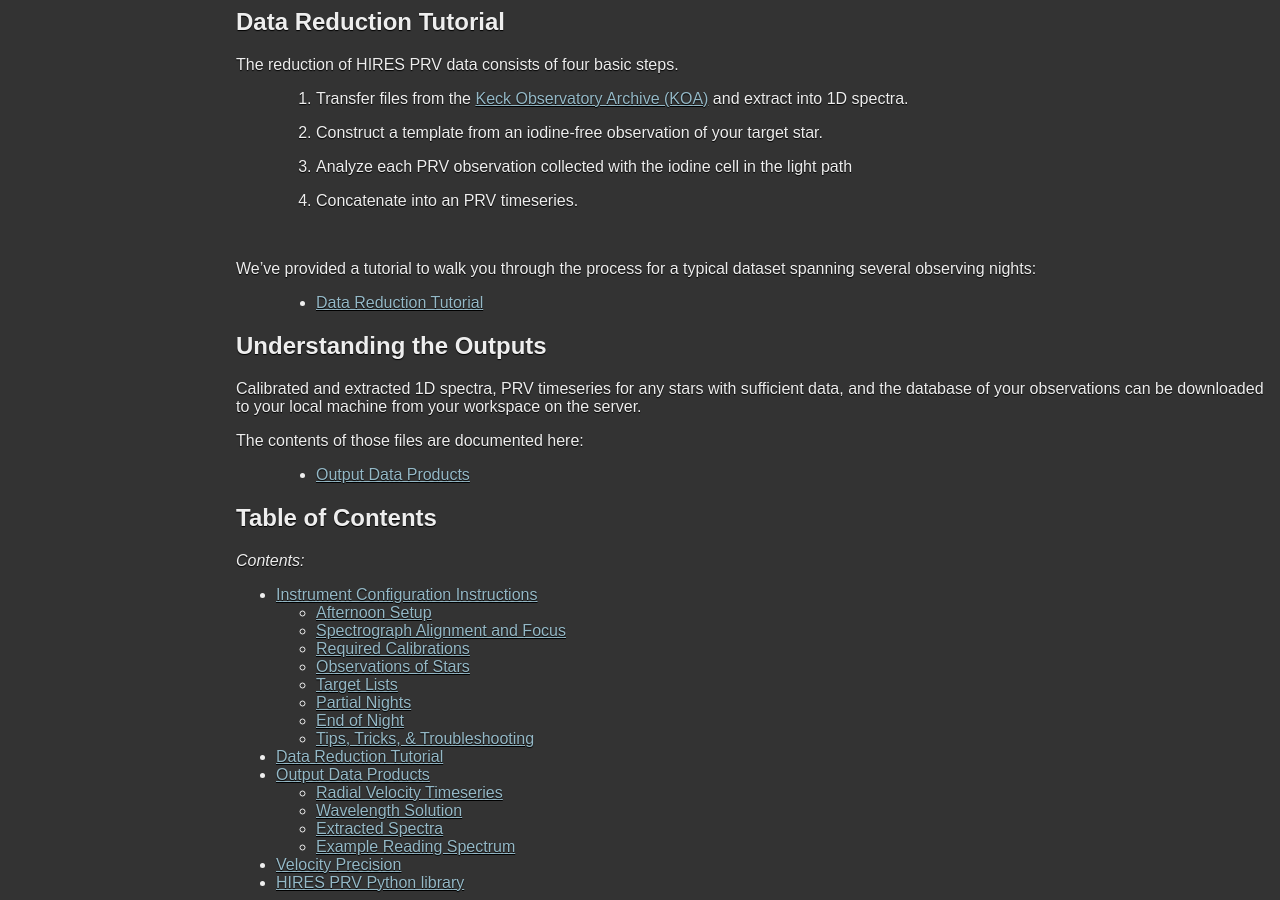
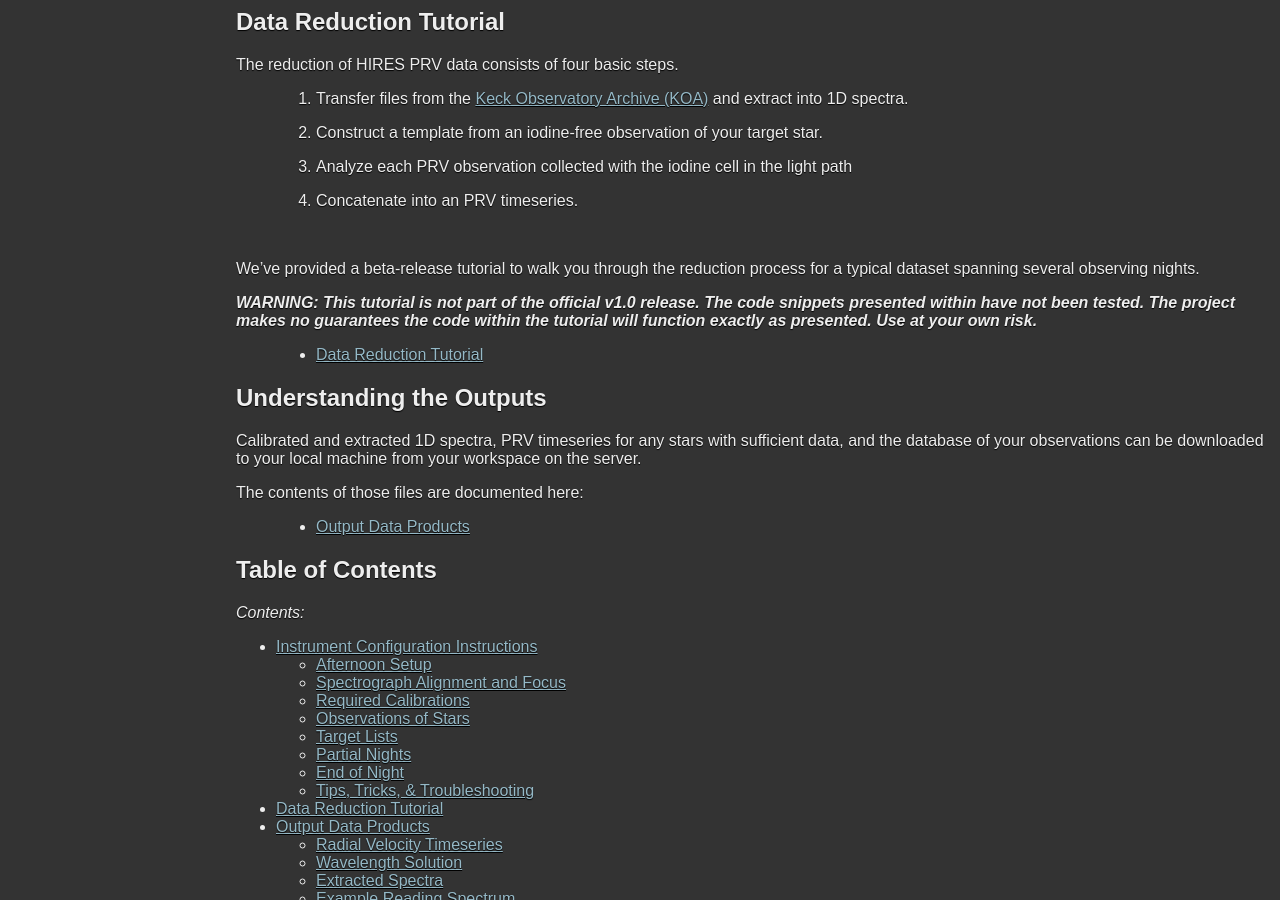
Before and after one commit to Caltech-IPAC/hiresprv, a Sphinx documentation site: the page built from sphinx/index.rst, in a window 1280 px wide and 900 px high, scrolled down 914 px. Built offline with Sphinx 7.4.7, drawn with Linux system fonts in a browser that asks for light colours; formulas are drawn with MathJax 3.

Commit message:
added tutorial disclaimer

```diff
--- a/sphinx/index.rst
+++ b/sphinx/index.rst
@@ -57,7 +57,9 @@ The reduction of HIRES PRV data consists of four basic steps.
    4) Concatenate into an PRV timeseries.
 
 |
-We've provided a tutorial to walk you through the process for a typical dataset spanning several observing nights:
+We've provided a beta-release tutorial to walk you through the reduction process for a typical dataset spanning several observing nights.
+
+*WARNING: This tutorial is not part of the official v1.0 release. The code snippets presented within have not been tested. The project makes no guarantees the code within the tutorial will function exactly as presented. Use at your own risk.*
    * :ref:`data_reduction_overview`
 
 
```
